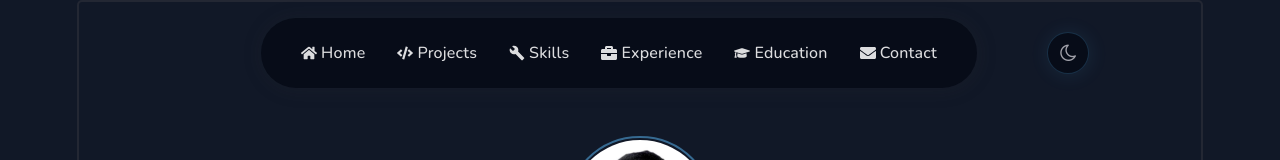
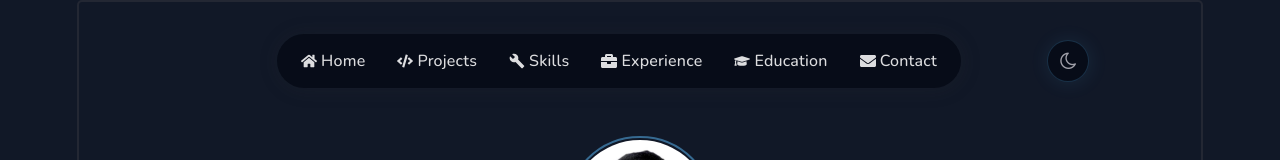
Before and after one commit to Mohamed-khaled0/My-Portfolio-ReactJS, a React (Vite) app: page / in a window 1280 px wide. Shown: the top 160 px of the page. Built offline with nearby package versions, Linux system fonts and the light colour scheme.

Commit message:
change the size of header

```diff
--- a/src/components/1-header/header.css
+++ b/src/components/1-header/header.css
@@ -13,12 +13,12 @@
 header.flex {
     justify-content: space-between;
     padding: 0 3rem;
-    margin-top: 1rem;
+    margin-top: 2rem;
   }
 
   header.flex nav {
     background-color:var(--header-color);
-    padding: 1rem 2rem;
+    padding: 0.5rem 1rem;
     border-radius: 55px;
     box-shadow: 1px 1px 20px rgba(49, 48, 48, 0.2);
   }
```
